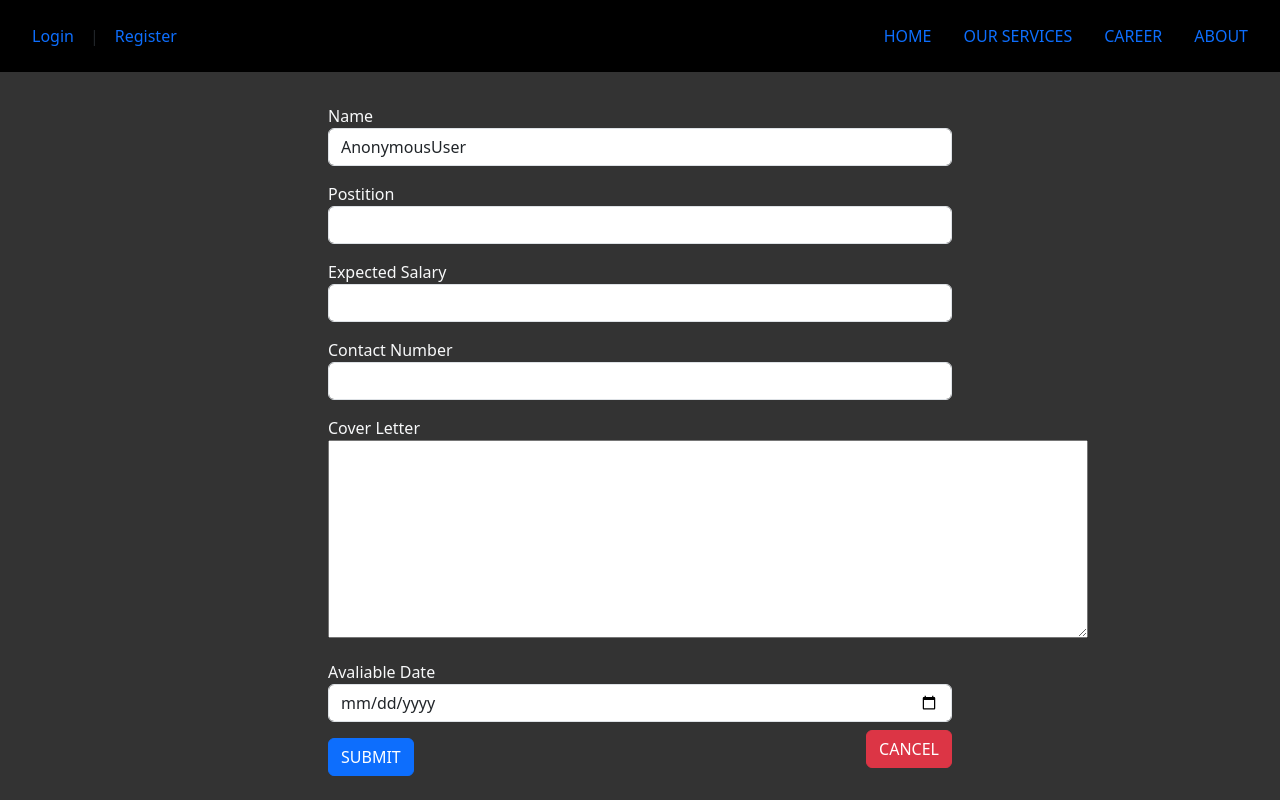
After one commit to KyawMinOo123-cyber/final_project.github.io, a Django app: page /apply_job/1 in a window 1280 px wide. The commit adds this page. Run offline with Django 5.2, Linux system fonts and the light colour scheme; data comes from the database, SQL or seed files in the repository; both versions use the stored data as it was after the commit.

Commit message:
latest changes

```diff
--- a/my_company/admin.py
+++ b/my_company/admin.py
@@ -4,3 +4,4 @@ from .models import *
 
 admin.site.register(Service)
 admin.site.register(Career)
+admin.site.register(Job_application_form)
--- a/my_company/models.py
+++ b/my_company/models.py
@@ -7,6 +7,24 @@ from django.contrib.auth.models import User
 import os
 
 # Create your models here.
+
+class Career(models.Model):
+    title = models.CharField(max_length = 100)
+    job_description = models.TextField()
+    timestamp = models.DateTimeField(auto_now_add = True)
+
+    def serialize(self):
+        return{
+            "id":self.id,
+            "title":self.title,
+            "job_description":self.job_description,
+        }
+
+
+class CareerProfie(models.Model):
+    user = models.OneToOneField(User,on_delete = models.CASCADE)
+    applied_careers = models.ManyToManyField(Career , default = None,related_name = "careers")
+
 class Position(models.Model):
     name = models.CharField(max_length=100)
 
@@ -45,9 +63,9 @@ class Employee(models.Model):
     address = models.TextField()
     contact_number = models.CharField(max_length = 20)
     hiring_date = models.DateTimeField(default = timezone.now)
+    hired = models.BooleanField(default = False)
 
 ##Migration still needed
-
 class Service(models.Model):
     title = models.CharField(max_length=100)
     description = models.TextField()
@@ -72,14 +90,12 @@ def delete_service_image(sender, instance, **kwargs):
             os.remove(instance.image.path)
 
 
-class Career(models.Model):
-    title = models.CharField(max_length = 100)
-    job_description = models.TextField()
-    timestamp = models.DateTimeField(auto_now_add = True)
-
-    def serialize(self):
-        return{
-            "id":self.id,
-            "title":self.title,
-            "job_description":self.job_description,
-        }
+class Job_application_form(models.Model):
+    job_applier = models.OneToOneField(User,on_delete = models.CASCADE , related_name = "applier")
+    position = models.CharField(max_length = 100)
+    expected_salary = models.DecimalField(max_digits = 10, decimal_places = 2)
+    contact_number = models.CharField(max_length = 20)
+    cover_letter = models.TextField()
+    apply_date = models.DateTimeField(default = timezone.now)
+    hire = models.BooleanField(default = False)
+    reject = models.BooleanField(default = False)
--- a/my_company/static/my_company/script.js
+++ b/my_company/static/my_company/script.js
@@ -6,6 +6,7 @@ document.addEventListener('DOMContentLoaded',function(){
     const careerPage = document.querySelector('#career-page')
     const navigationBar = document.querySelector('#navigation-bar')
     const updateButton = document.querySelector('#updateBtn')
+    const jobApplyForm = document.querySelector('#job-apply-form')
 
    if(servicePage){
     const serviceDiv = document.querySelector('#services-div')
@@ -128,6 +129,7 @@ document.addEventListener('DOMContentLoaded',function(){
     const careerInfo = document.querySelectorAll('p')
     const noCareer = document.querySelector('#no-career')
 
+    if(collapseCareerButton){
         collapseCareerButton.addEventListener('click',function(){
             if(collapseCareerButton.classList.contains('click')){
                 collapseCareerButton.classList.remove('click')
@@ -145,16 +147,21 @@ document.addEventListener('DOMContentLoaded',function(){
                 }
             }
         })
+    }
 
-    careerInfo.forEach(button => button.addEventListener('click', function (){
+    if(careerInfo){
+        careerInfo.forEach(button => button.addEventListener('click',()=>{
             if(button.classList.contains('click')){
                 button.classList.remove('click')
                 button.textContent = "i"
+                console.log("i")
             }else{
                 button.classList.add('click')
                 button.textContent = "^"
+                console.log('^')
             }
         }));
+    }
 
     editButtons.forEach(button => button.addEventListener('click',function(){
         const id = this.getAttribute('data-edit-id')
@@ -205,6 +212,12 @@ document.addEventListener('DOMContentLoaded',function(){
             })
         })
        }
+
+    if(jobApplyForm){
+        backgroundDiv.innerHTML = ''
+        document.body.style.backgroundColor = 'rgba(0,0,0,0.8)'
+        navigationBar.style.backgroundColor = "black"
+    }
 });
 
 
--- /dev/null
+++ b/my_company/templates/my_company/apply_job_form.html
@@ -0,0 +1,29 @@
+{% extends 'my_company/layout.html' %}
+
+{% block title %}
+    Form
+{% endblock %}
+{% block body %}
+    <div class="d-flex justify-content-center p-3" id="job-apply-form">
+        <form action=" {% url 'job_application' career.id %} " method="POST" class="col-6">
+            {% csrf_token %}
+            <label class="text-light mt-3" for="job-applier">Name</label>
+            <input class="form-control" id="job-applier" name="job_applier" type="text" value="{{request.user}}" readonly>
+            <label class="text-light mt-3" for="job-position">Postition</label>
+            <input class="form-control" type="text" id="job-position" name="position" required>
+            <label class="text-light mt-3" for="salary">Expected Salary</label>
+            <input class="form-control" type="number" id="salary" name="expected_salary" required>
+            <label class="text-light mt-3" for="contact-number">Contact Number</label>
+            <input class="form-control" type="number" id="contact-number" name="contact_number" required>
+            <label class="text-light mt-3" for="cover-letter">Cover Letter</label> <br>
+            <textarea name="cover_letter" id="cover-letter" cols="80" rows="8"></textarea> <br>
+            <label class="text-light mt-3" for="apply-date">Avaliable Date</label>
+            <input class="form-control" type="date" id="apply-date" name="apply_date" required>
+
+            <div class="d-flex justify-content-between align-items-center">
+                <input type="submit" class="btn btn-primary mt-3" value="SUBMIT">
+                <a href="{% url 'career' %}" class="btn btn-danger">CANCEL</a>
+            </div>
+        </form>
+    </div>
+{% endblock %}
--- a/my_company/urls.py
+++ b/my_company/urls.py
@@ -24,5 +24,7 @@ urlpatterns = [
     path('edit_career/<int:career_id>',views.edit_career,name = 'edit_career'),
     path('update_description/<int:description_id>',views.update_description,name = "update_description"),
     path('all_careers',views.all_careers,name = "all_careers"),
-    path('all_careers/<int:career_id>',views.delete_career,name = "delete_career")
+    path('all_careers/<int:career_id>',views.delete_career,name = "delete_career"),
+    path('apply_job/<int:career_id>',views.apply_job,name="apply_job"),
+    path('job_application/<int:career_id>',views.job_application, name = 'job_application')
 ]
--- a/my_company/views.py
+++ b/my_company/views.py
@@ -5,10 +5,11 @@ from django.http import HttpResponseRedirect,JsonResponse
 from django.urls import reverse
 from django.contrib.auth.decorators import login_required
 from . models import *
-from .forms import ServiceForm,CareerForm
+from .forms import ServiceForm,CareerForm,JobApplicationForm
 from django.utils import timezone
 import json
 # Create your views here.
+
 
 
 def index(request):
@@ -209,3 +210,37 @@ def update_description(request,description_id):
 
     else:
         return JsonResponse({"error":"Permission denied"},status = 403)
+
+
+def apply_job(request,career_id):
+    user = request.user
+    if user.is_staff:
+        return render(request,'my_company/career.html',{
+            "error":"This user cannot apply for the position!"
+        })
+    else:
+        career = Career.objects.get(pk = career_id)
+        return render(request,"my_company/apply_job_form.html",{
+            "career":career
+        })
+
+
+def job_application(request,career_id):
+    career = Career.objects.get(pk = career_id)
+    user = request.user
+    if user.is_staff:
+        return render(request,'my_company/career.html',{
+            "error":"This user cannot applied for the position!"
+        })
+
+    else:
+        if request.method == "POST":
+            form = JobApplicationForm(request.POST)
+            if form.is_valid():
+                print('valid')
+                return render(request,'my_company/career.html',{
+                })
+            else:
+                print("invalid")
+
+    return HttpResponseRedirect(reverse('career'))
```
Also changed, not shown: my_company/forms.py (+7 -1 lines), my_company/templates/my_company/career.html (+10 -0 lines), db.sqlite3, my_company/migrations/0001_initial.py. Lines whose indentation alone changed are shown as unchanged.
